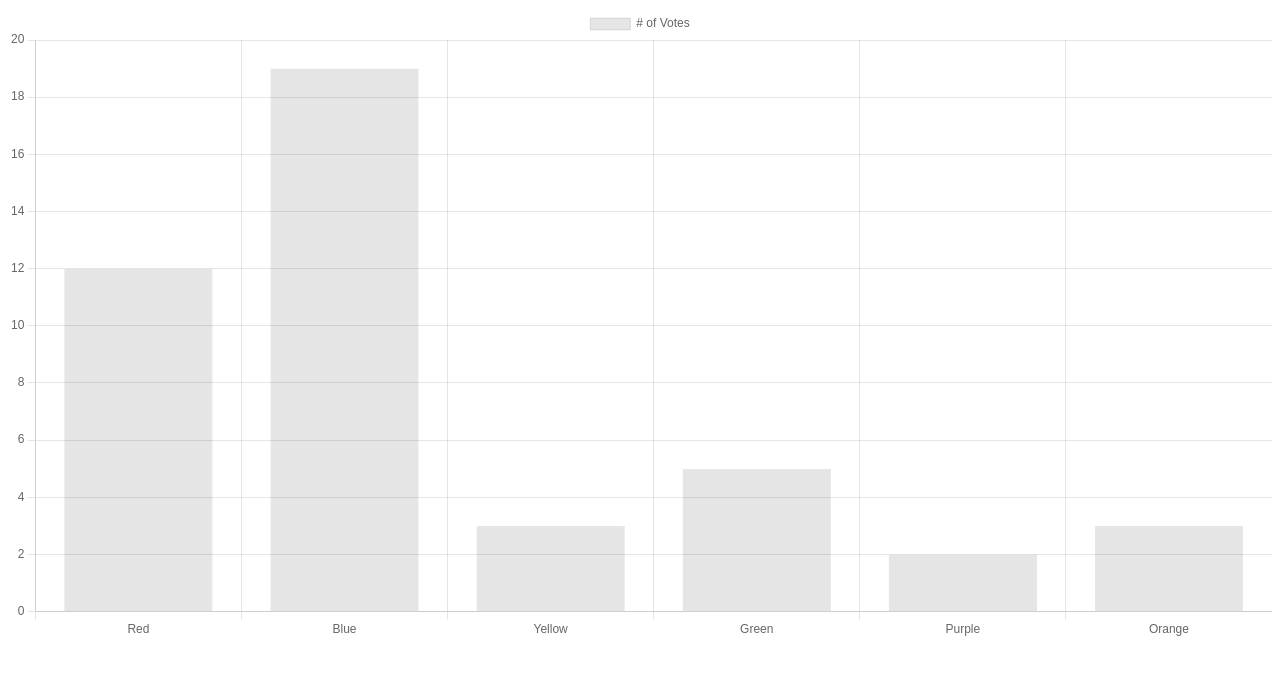
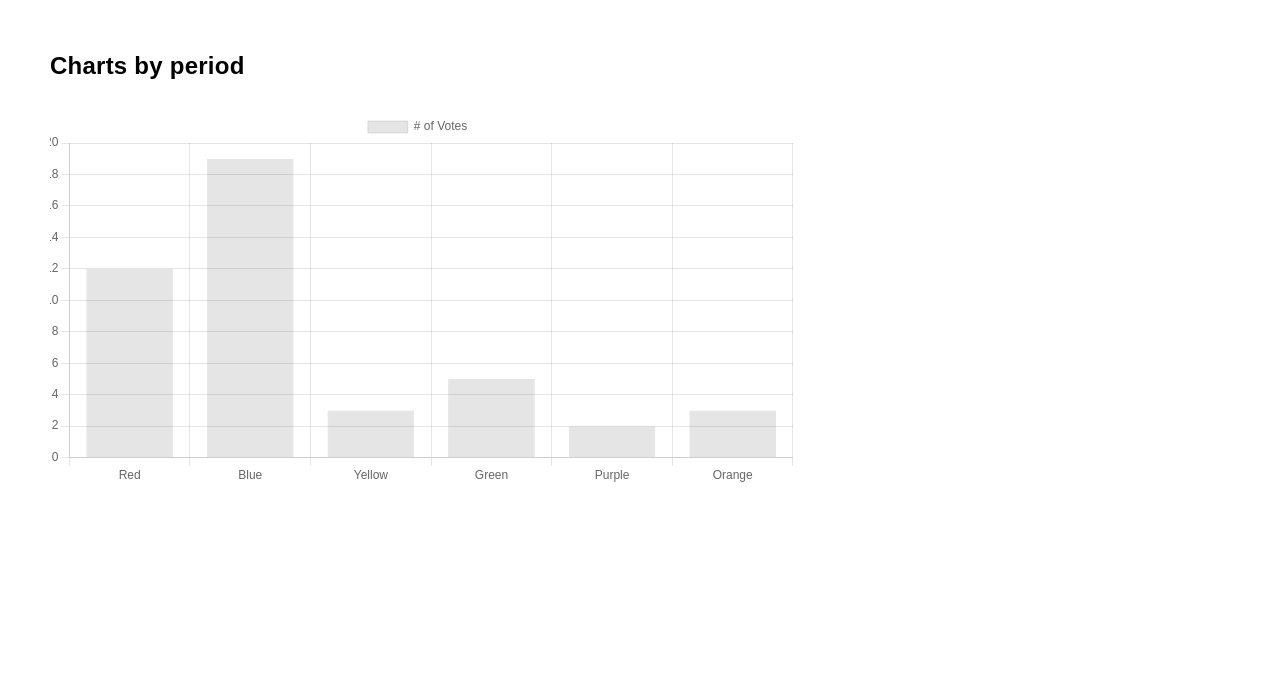
Before and after one commit to ElenaKiseljova/chart-js-scroll-x, a Nuxt app: page / in a window 1280 px wide. Shown: the top 674 px of the page. Built offline with nearby package versions, Linux system fonts and the light colour scheme.

Commit message:
add: layout and styles

```diff
--- a/pages/index.vue
+++ b/pages/index.vue
@@ -23,12 +23,17 @@ ChartJS.register(
 // Font of Chart
 ChartJS.defaults.font.family = "'Arial', sans-serif";
 ChartJS.defaults.font.weight = 400;
-</script>
 
-<template>
-  <div class="charts">
-    <Bar
-      :data="{
+// Static data for Chart
+const OPTIONS = {
+  scales: {
+    y: {
+      beginAtZero: true,
+    },
+  },
+};
+
+const DATA = {
   labels: ['Red', 'Blue', 'Yellow', 'Green', 'Purple', 'Orange'],
   datasets: [
     {
@@ -37,17 +42,230 @@ ChartJS.defaults.font.weight = 400;
       borderWidth: 1,
     },
   ],
+};
+
+// Width of axesY
+const axesYWidth = ref(null);
+</script>
+
+<template>
+  <div class="charts">
+    <h3 class="charts__title">Charts by period</h3>
+
+    <div class="charts__tabs">
+      <!-- Period Tabs -->
+    </div>
+
+    <div class="charts__items">
+      <div
+        v-if="axesYWidth"
+        class="charts__item-wrapper charts__item-wrapper--axes-y"
+        :style="{
+          width: `${axesYWidth}px`,
         }"
-      :options="{
-        scales: {
-          y: {
-            beginAtZero: true,
-          },
-        },
-      }"
-      class="charts__bar"
+      >
+        <div class="charts__item charts__item--axes-y">
+          <Bar
+            :data="DATA"
+            :options="OPTIONS"
+            class="charts__bar charts__bar--axes-y"
           />
+        </div>
+      </div>
+
+      <div class="charts__item-wrapper charts__item-wrapper--body">
+        <div class="charts__item charts__item--body">
+          <Bar
+            :data="DATA"
+            :options="OPTIONS"
+            class="charts__bar charts__bar--body"
+          />
+        </div>
+      </div>
+
+      <ul
+        class="charts__legend"
+        :style="{ '--axes-y-width': axesYWidth ? `${axesYWidth}px` : 'unset' }"
+      >
+        <!-- Chart Legend -->
+      </ul>
+    </div>
   </div>
 </template>
 
-<style scoped></style>
+<style lang="scss">
+// Reset default spaces
+* {
+  margin: 0;
+  padding: 0;
+}
+</style>
+
+<style lang="scss" scoped>
+// Breakpoints
+$desktop-small: 1450px;
+$tablet: 1180px;
+$mobile-middle: 568px;
+
+// Max width window
+@mixin maxWidth($width) {
+  @media screen and (max-width: #{$width}) {
+    @content;
+  }
+}
+
+// Obtaining a block with exact proportions ratio (use ::before)
+@mixin beforeForHeight($width, $height) {
+  &::before {
+    display: block;
+
+    width: 100%;
+
+    padding-bottom: calc($height / $width * 100%);
+
+    content: '';
+  }
+}
+
+.charts {
+  width: 100%;
+
+  padding: 50px;
+
+  box-sizing: border-box;
+
+  font-family: 'Arial', sans-serif;
+
+  &__title {
+    width: 100%;
+
+    margin-bottom: 30px;
+
+    font-size: 24px;
+    line-height: 31px;
+    font-weight: 600;
+    letter-spacing: 0.01em;
+
+    @include maxWidth($mobile-middle) {
+      margin-bottom: 16px;
+
+      font-size: 18px;
+      line-height: 21.6px;
+      letter-spacing: normal;
+    }
+  }
+
+  &__tabs {
+    justify-content: flex-end;
+
+    margin-bottom: 30px;
+
+    @include maxWidth($mobile-middle) {
+      margin-bottom: 24px;
+    }
+  }
+
+  &__items {
+    position: relative;
+
+    width: 100%;
+
+    overflow: hidden;
+
+    @include maxWidth($mobile-middle) {
+      overflow: visible;
+    }
+  }
+
+  &__item-wrapper {
+    width: calc(100% + 30px);
+
+    margin-left: -30px;
+
+    &--axes-y {
+      display: none;
+    }
+
+    @include maxWidth(calc($desktop-small - 1px)) {
+      width: calc(100% + 8px);
+
+      margin-left: -8px;
+
+      &--axes-y {
+        position: absolute;
+
+        top: 0;
+        left: 0;
+
+        z-index: 2;
+
+        display: block;
+
+        background-color: var(--cl-white);
+
+        overflow: hidden;
+      }
+
+      &--body {
+        overflow: auto;
+      }
+    }
+
+    @include maxWidth($mobile-middle) {
+      width: calc(100% + 8px + var(--space-x-md));
+
+      margin-right: calc(var(--space-x-md) * -1);
+    }
+  }
+
+  &__item {
+    position: relative;
+
+    width: 100%;
+
+    @include beforeForHeight(1280, 405);
+
+    @include maxWidth(calc($desktop-small - 1px)) {
+      min-width: 996px;
+
+      &--axes-y {
+        // --
+      }
+
+      &--body {
+        z-index: 1;
+      }
+    }
+
+    @include maxWidth($mobile-middle) {
+      padding-right: var(--space-x-md);
+    }
+  }
+
+  &__bar {
+    position: absolute;
+
+    top: 0;
+    left: 0;
+
+    z-index: 1;
+
+    width: 100%;
+    height: 100%;
+  }
+
+  &__legend {
+    width: 100%;
+
+    margin-top: 30px;
+
+    padding-left: var(--axes-y-width, 0);
+
+    @include maxWidth($mobile-middle) {
+      margin-top: 16px;
+
+      padding-left: 0;
+    }
+  }
+}
+</style>
```
Lines whose indentation alone changed are shown as unchanged.
